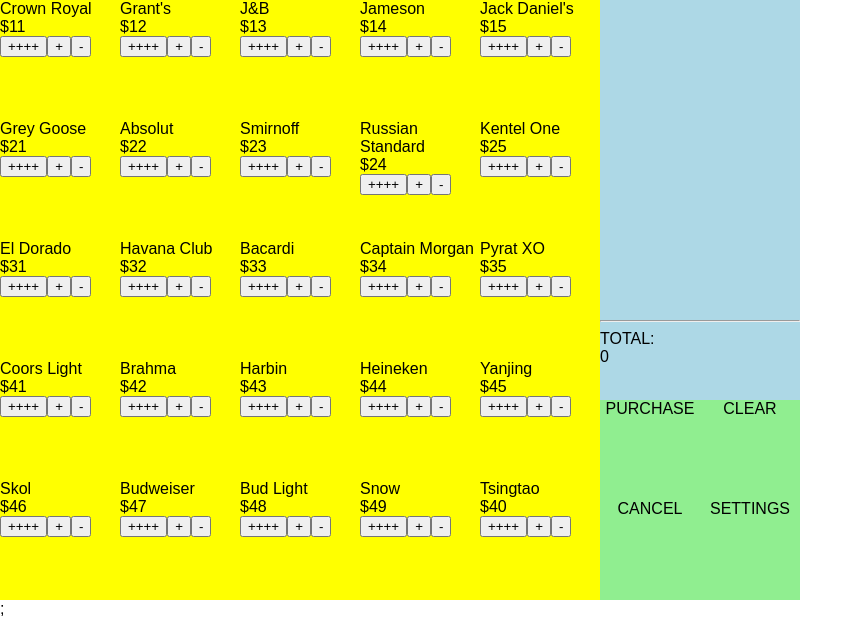
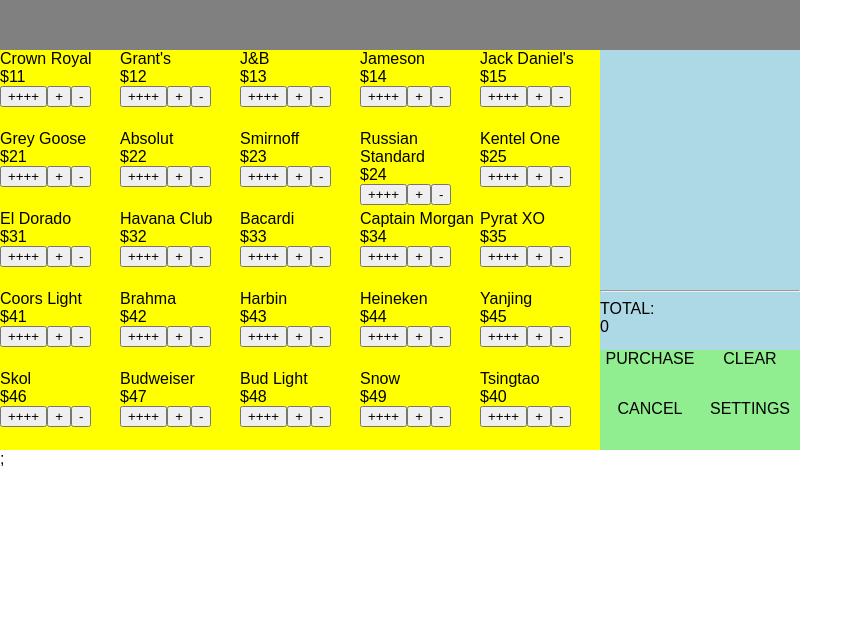
Before and after one commit to rxiayth/simple_pos, a React (Create React App) app: page / in a window 1280 px wide. Shown: the top 638 px of the page, without its empty margins (0-863 px from the left). Built offline with nearby package versions, Linux system fonts and the light colour scheme.

Commit message:
added topbar to css and adjusted width height ratio of app to 16 to 9

```diff
--- a/src/App.css
+++ b/src/App.css
@@ -1,40 +1,50 @@
 .app {
 	margin: 0;
 	padding: 0;
-	height: 600px;
+	min-width: 800px;
+	min-height: 450px;
+}
+
+.topbar {
+	margin: 0;
+	padding: 0;
 	width: 800px;
+	height: 50px;
+	background-color: gray;
+	position: abolute;
+	left: 0px;
+	top: 0px;
 }
 
 .main {
 	margin: 0;
 	padding: 0;
-	height: 600px;
 	width: 600px;
+	height: 400px;
+	background-color: pink;
 	position: absolute;
 	left: 0px;
-	top: 0px;
-	/* background-color: yellow; */
-	/* TODO lighter than yellow color */
+	top: 50px;
 }
 
 .sidebar {
 	margin: 0;
 	padding: 0;
-	height: 400px;
 	width: 200px;
+	height: 300px;
+	background-color: lightblue;
 	position: absolute;
 	left: 600px;
-	top: 0px;
-	background-color: lightblue;
+	top: 50px;
 }
 
 .actionbar {
 	margin: 0;
 	padding: 0;
-	height: 200px;
 	width: 200px;
+	height: 100px;
+	background-color: lightgreen;
 	position: absolute;
 	left: 600px;
-	top: 400px;
-	background-color: lightgreen;
+	top: 350px;
 }
--- a/src/App.js
+++ b/src/App.js
@@ -89,6 +89,8 @@
 
         return (
             <div className='app'>
+				<div className='topbar'>
+				</div>
 				<div className='main'>
 					{mainPage}
 				</div>
```
Also changed, not shown: src/Topbar/Topbar.js (added, +13 -0 lines), resources/todo.txt, 1 other file (tests, documents, lock files or other folders).
